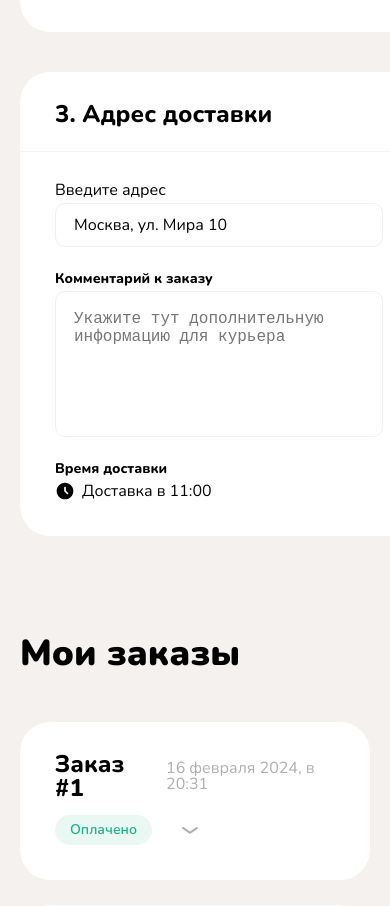
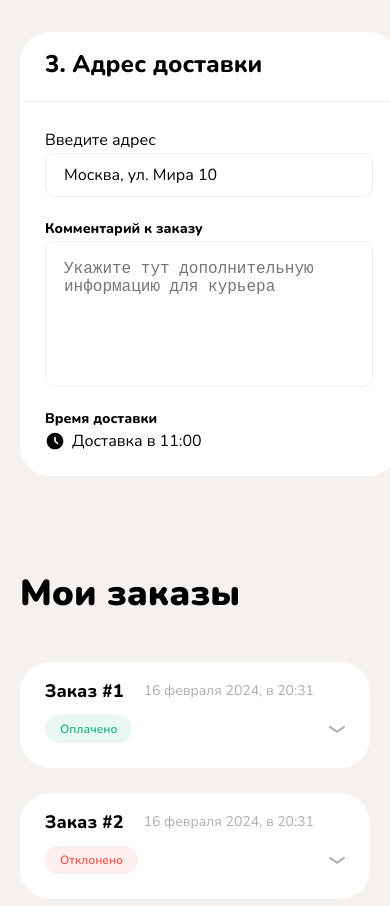
Before and after one commit to NikolayIgnatyev/nextPizza, a plain HTML site: page index.html in a window 390 px wide. Shown: the part 1094-2000 px from the top of the page. Drawn offline with Linux system fonts and the light colour scheme.

Commit message:
added adaptiv

```diff
--- a/css/style.css
+++ b/css/style.css
@@ -871,6 +871,7 @@ a {
 
 .status-text {
 	width: 100%;
+	font-size: 14px;
 	text-align: center;
 }
 
@@ -1001,3 +1002,47 @@ a {
 	display: flex;
 	gap: 5px;
 }
+
+@media (max-width:640px){
+	.accordion-header__status-bar{
+		width: 100%;
+		justify-content: space-between;
+	}
+
+	.accordion-content-item__info{
+		flex-direction: column;
+		gap: 7px;
+		align-items: flex-start;
+	}
+
+	.info-text{
+		max-width: unset;
+	}
+	.info-counts{
+		width: 100%;
+		flex-direction: row-reverse;
+		justify-content: space-between;
+	}
+}
+
+@media (max-width:475px){
+	.card{
+		padding: 20px 25px 25px 25px;
+	}
+
+	.title-order{
+		font-size: 18px;
+	}
+
+	.title-order-time{
+		font-size: 14px;
+	}
+
+	.status-text{
+		font-size: 12px;
+	}
+
+	.accordion.open .accordion-header{
+		padding-bottom: 10px;
+	}
+}
```
